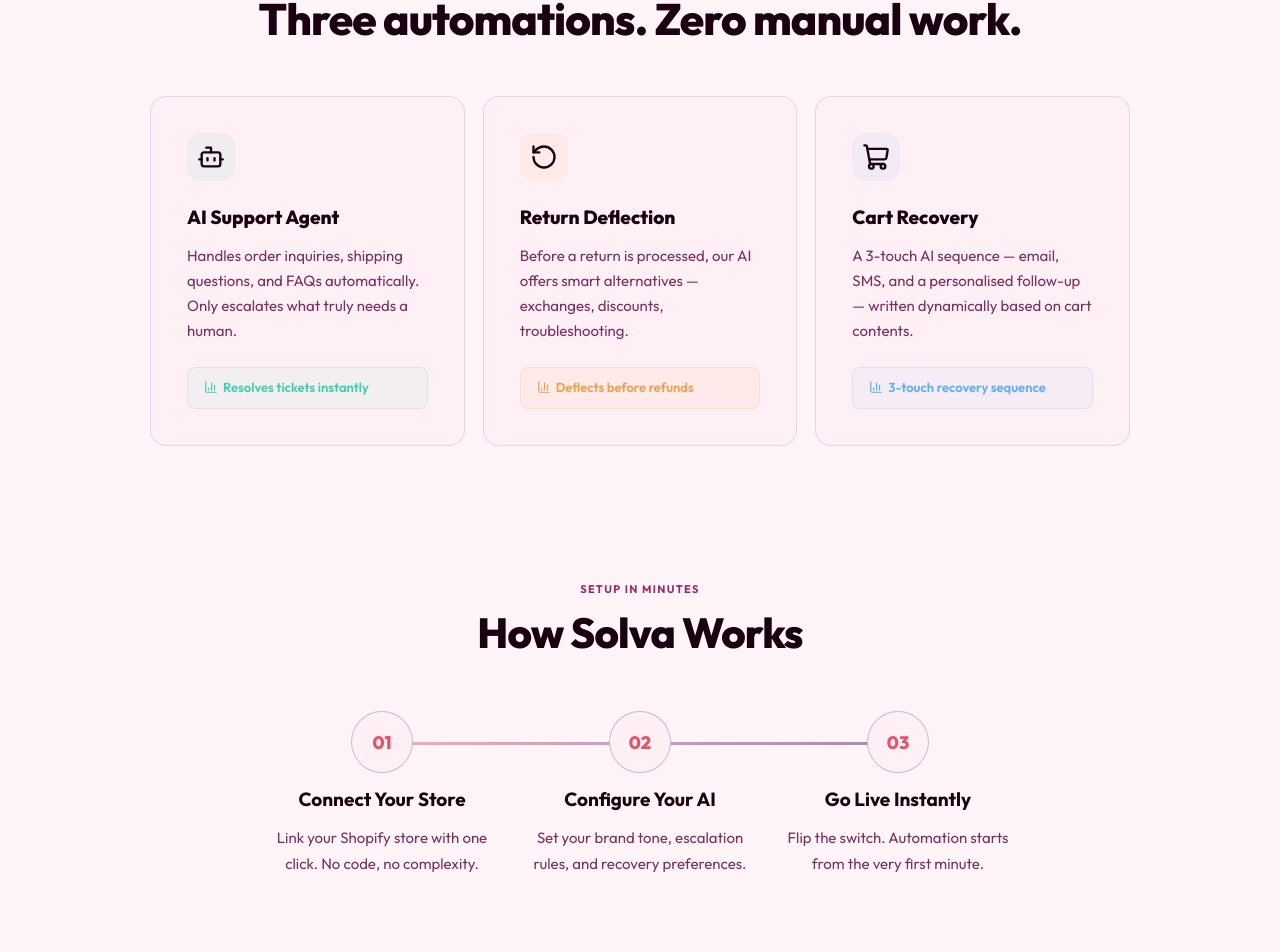
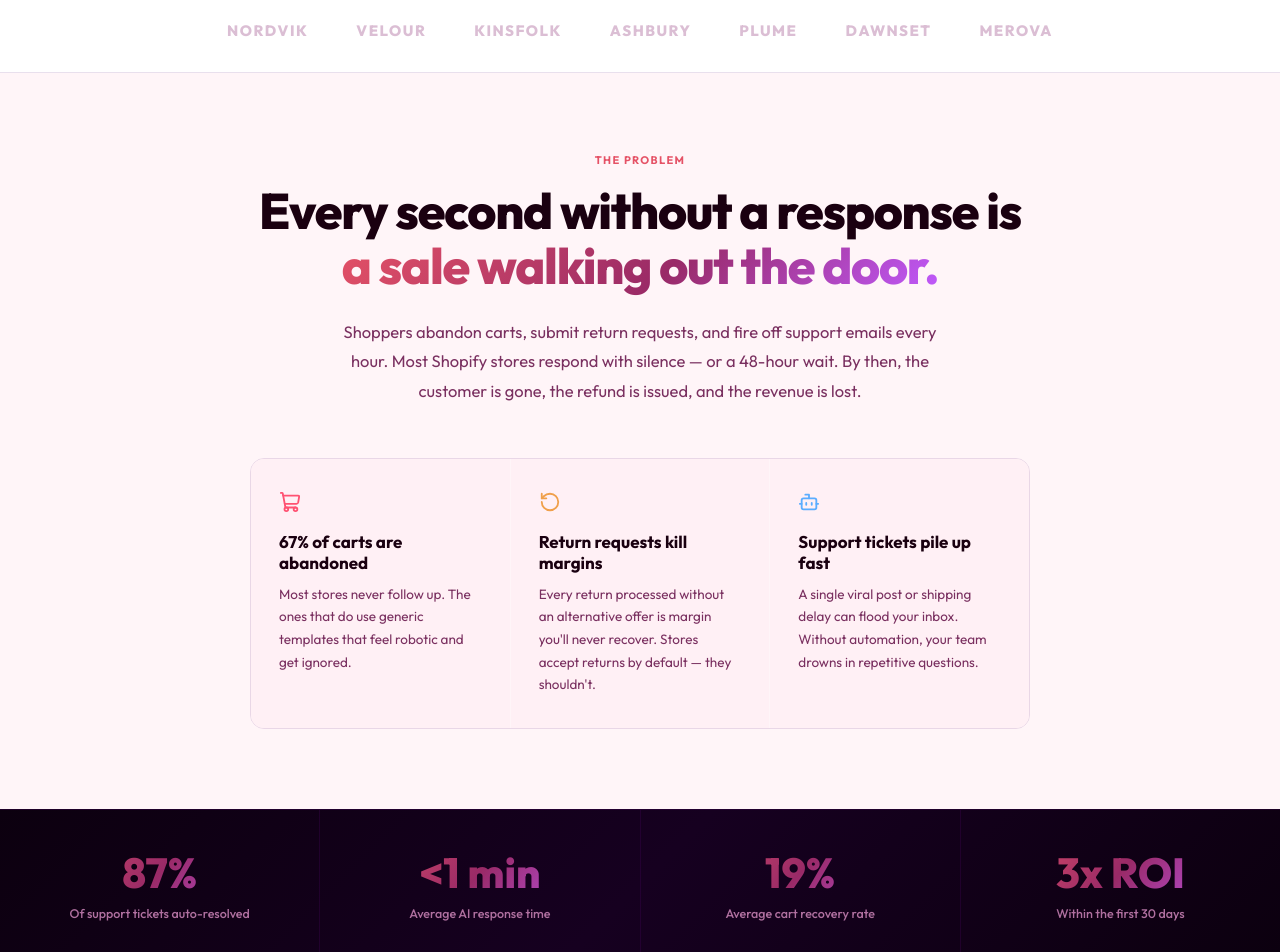
Before and after one commit to getsolvacom/solva, a React (Vite) app: page / in a window 1280 px wide. Shown: the part 902-1854 px from the top of the page. Built offline with nearby package versions, Linux system fonts and the light colour scheme; no server answers.

Commit message:
feat: add announcement bar, logo bar, problem section, stats strip

```diff
--- a/src/pages/LandingPage.jsx
+++ b/src/pages/LandingPage.jsx
@@ -73,6 +73,14 @@
         .cta-sub{font-size:17px!important;}
         .hero-section{padding-top:60px!important;}
       }
+      @media(max-width:767px){
+        .stats-strip-grid{display:grid!important;grid-template-columns:1fr 1fr!important;}
+        .stats-strip-grid > div:nth-child(2){border-right:none!important;}
+        .stats-strip-grid > div:nth-child(3){border-top:1px solid var(--border-hi)!important;}
+        .stats-strip-grid > div:nth-child(4){border-top:1px solid var(--border-hi)!important;border-right:none!important;}
+        .logo-bar-row{gap:28px!important;}
+        .logo-bar-label{font-size:9px!important;}
+      }
     `}</style>
   );
 }
@@ -136,7 +144,13 @@
   };
 
   return (
-    <div style={{background:C.bg,minHeight:"100vh",fontFamily:"'Outfit',sans-serif",color:C.text,overflowX:"hidden",paddingTop:64}}>
+    <div style={{background:C.bg,minHeight:"100vh",fontFamily:"'Outfit',sans-serif",color:C.text,overflowX:"hidden",paddingTop:100}}>
+      {/* Announcement Bar */}
+      <div style={{position:"fixed",top:0,left:0,right:0,zIndex:1001,height:36,display:"flex",alignItems:"center",justifyContent:"center",background:"linear-gradient(90deg,#1A0020,#2A0035,#1A0020)",borderBottom:"1px solid var(--border-hi)"}}>
+        <p style={{fontSize:12,color:"rgba(245,234,242,0.75)",fontWeight:500,letterSpacing:".04em"}}>
+          <span style={{color:"#E55266"}}>✦</span>{" "}14-day free trial on all plans{" "}<span style={{color:"#E55266"}}>·</span>{" "}No credit card required{" "}<span style={{color:"#E55266"}}>·</span>{" "}Connect your store in 2 minutes{" "}<span style={{color:"#E55266"}}>→</span>
+        </p>
+      </div>
       <GlobalStyles/>
 
       {/* Ambient orbs */}
@@ -146,7 +160,7 @@
       </div>
 
       {/* NAV */}
-      <nav style={{position:"fixed",top:0,left:0,right:0,zIndex:1000,height:64,display:"flex",alignItems:"center",justifyContent:"space-between",padding:"0 44px",background:C.surface,borderBottom:`1px solid ${C.borderHi}`,backdropFilter:"blur(20px)"}}>
+      <nav style={{position:"fixed",top:36,left:0,right:0,zIndex:1000,height:64,display:"flex",alignItems:"center",justifyContent:"space-between",padding:"0 44px",background:C.surface,borderBottom:`1px solid ${C.borderHi}`,backdropFilter:"blur(20px)"}}>
         <SolvaLogo/>
 
         {/* Desktop links */}
@@ -218,6 +232,58 @@
           ))}
         </div>
       </section>
+
+      {/* SOCIAL PROOF LOGO BAR */}
+      <section style={{padding:"32px 40px",borderTop:"1px solid var(--border)",borderBottom:"1px solid var(--border)",background:"var(--surface)",textAlign:"center"}}>
+        <p className="logo-bar-label" style={{fontSize:10,fontWeight:700,letterSpacing:".14em",color:"var(--muted)",marginBottom:28,textTransform:"uppercase"}}>TRUSTED BY SHOPIFY STORES WORLDWIDE</p>
+        <div className="logo-bar-row" style={{display:"flex",justifyContent:"center",gap:48,flexWrap:"wrap"}}>
+          {["NORDVIK","VELOUR","KINSFOLK","ASHBURY","PLUME","DAWNSET","MEROVA"].map(name=>(
+            <span key={name} style={{fontFamily:"'Outfit',sans-serif",fontSize:15,fontWeight:800,letterSpacing:".10em",color:"var(--muted)",opacity:0.45,textTransform:"uppercase"}}>{name}</span>
+          ))}
+        </div>
+      </section>
+
+      {/* PROBLEM SECTION */}
+      <section style={{padding:"80px 40px",maxWidth:860,margin:"0 auto",textAlign:"center"}}>
+        <p style={{fontSize:11,fontWeight:700,letterSpacing:".12em",color:"#E55266",textTransform:"uppercase",marginBottom:16}}>THE PROBLEM</p>
+        <h2 style={{fontFamily:"'Outfit',sans-serif",fontSize:"clamp(28px,4.2vw,50px)",fontWeight:800,letterSpacing:"-.025em",lineHeight:1.1,marginBottom:24}}>
+          Every second without a response is{" "}
+          <span style={{background:"linear-gradient(130deg,#E55266 0%,#992A67 55%,#C05AFF 100%)",WebkitBackgroundClip:"text",WebkitTextFillColor:"transparent",backgroundClip:"text"}}>a sale walking out the door.</span>
+        </h2>
+        <p style={{maxWidth:620,margin:"0 auto 52px",fontSize:"clamp(14px,1.6vw,16.5px)",color:"var(--sub)",lineHeight:1.8}}>
+          Shoppers abandon carts, submit return requests, and fire off support emails every hour. Most Shopify stores respond with silence — or a 48-hour wait. By then, the customer is gone, the refund is issued, and the revenue is lost.
+        </p>
+        <div style={{display:"grid",gridTemplateColumns:"repeat(3,1fr)",gap:"1px",borderRadius:14,overflow:"hidden",border:"1px solid var(--border)"}}>
+          {[
+            {icon:<ShoppingCart size={22} strokeWidth={2} style={{color:"#FF5272"}}/>, title:"67% of carts are abandoned",        body:"Most stores never follow up. The ones that do use generic templates that feel robotic and get ignored."},
+            {icon:<RotateCcw size={22} strokeWidth={2} style={{color:"#F0A04B"}}/>,   title:"Return requests kill margins",       body:"Every return processed without an alternative offer is margin you'll never recover. Stores accept returns by default — they shouldn't."},
+            {icon:<Bot size={22} strokeWidth={2} style={{color:"#5BADFF"}}/>,         title:"Support tickets pile up fast",       body:"A single viral post or shipping delay can flood your inbox. Without automation, your team drowns in repetitive questions."},
+          ].map((card,i)=>(
+            <div key={i} style={{background:"var(--card)",padding:"32px 28px",textAlign:"left"}}>
+              {card.icon}
+              <div style={{fontSize:17,fontWeight:700,color:"var(--text)",margin:"14px 0 10px"}}>{card.title}</div>
+              <div style={{fontSize:13.5,color:"var(--sub)",lineHeight:1.68}}>{card.body}</div>
+            </div>
+          ))}
+        </div>
+      </section>
+
+      {/* STATS STRIP */}
+      <div style={{background:"linear-gradient(135deg,#0C000F,#160020,#0C000F)",borderTop:"1px solid var(--border-hi)",borderBottom:"1px solid var(--border-hi)",padding:0}}>
+        <div className="stats-strip-grid" style={{display:"flex"}}>
+          {[
+            {val:"87%",   label:"Of support tickets auto-resolved"},
+            {val:"<1 min",label:"Average AI response time"},
+            {val:"19%",   label:"Average cart recovery rate"},
+            {val:"3x ROI",label:"Within the first 30 days"},
+          ].map((s,i)=>(
+            <div key={i} style={{flex:1,padding:"36px 20px",textAlign:"center",borderRight:i<3?"1px solid var(--border-hi)":"none"}}>
+              <div style={{fontSize:"clamp(28px,4vw,42px)",fontWeight:800,background:"linear-gradient(130deg,#E55266,#992A67,#C05AFF)",WebkitBackgroundClip:"text",WebkitTextFillColor:"transparent",backgroundClip:"text"}}>{s.val}</div>
+              <div style={{fontSize:12.5,color:"var(--muted)",fontWeight:500,marginTop:6}}>{s.label}</div>
+            </div>
+          ))}
+        </div>
+      </div>
 
       {/* FEATURES */}
       <section id="features" style={{position:"relative",zIndex:1,padding:"56px 40px",maxWidth:1060,margin:"0 auto"}}>
```
